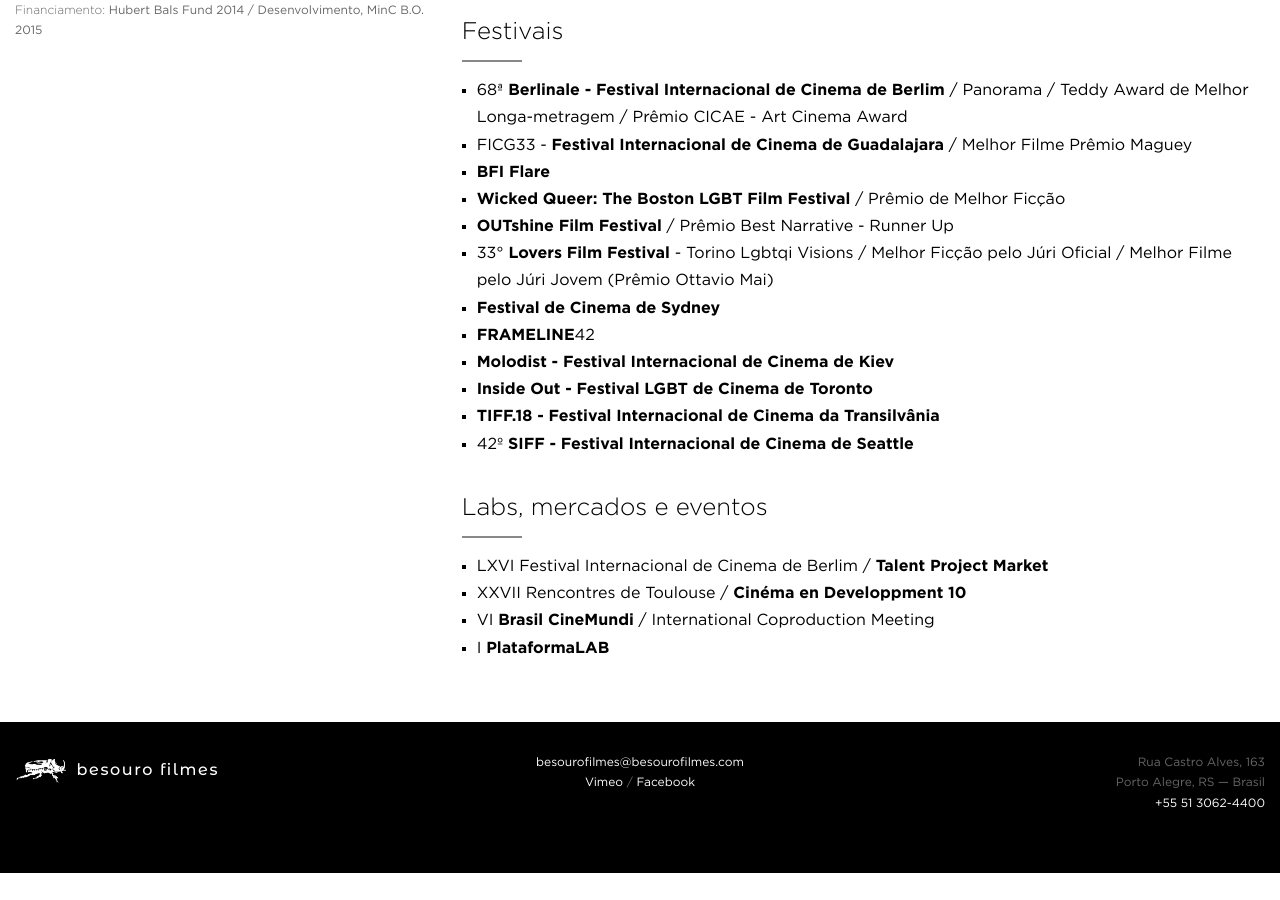
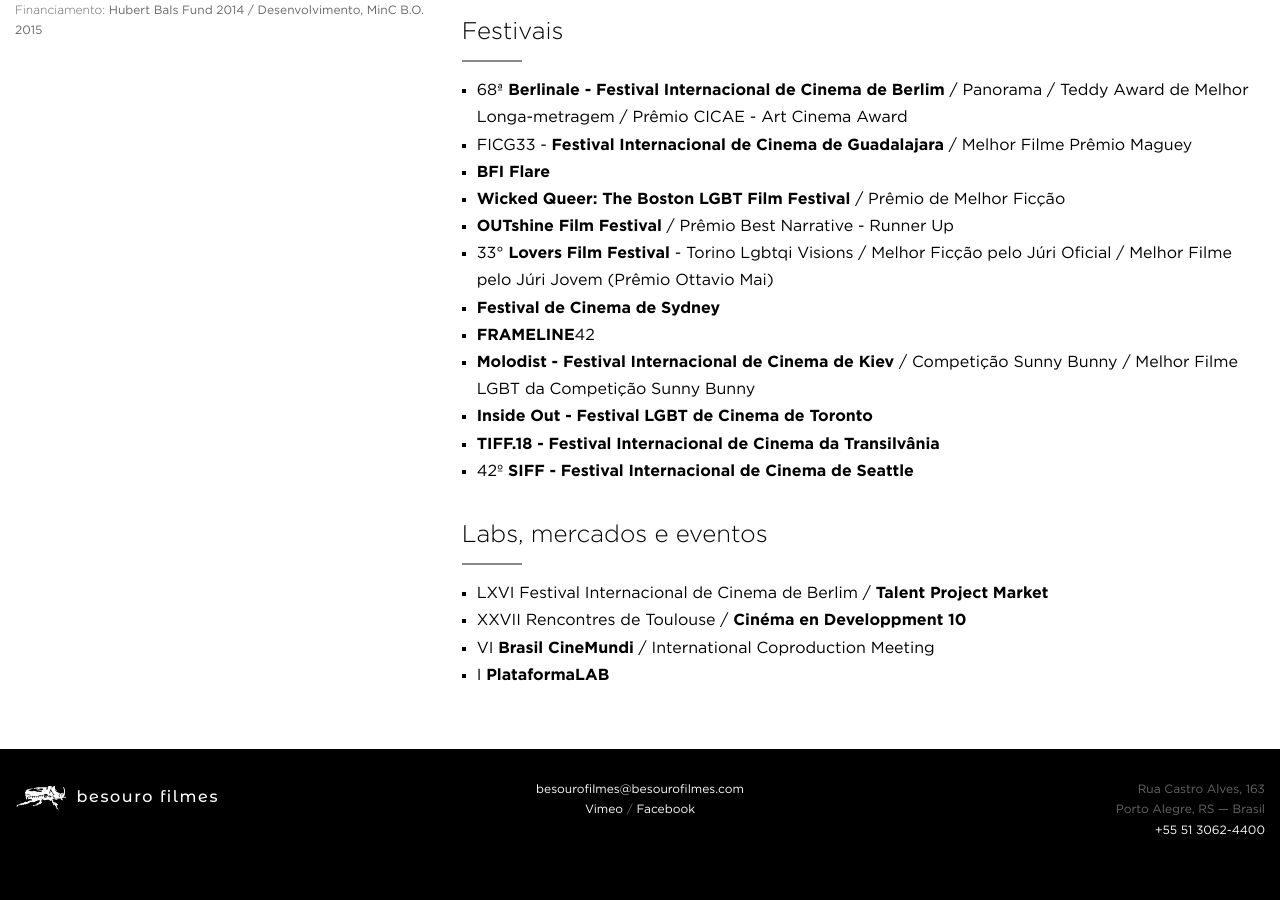
Before and after one commit to arthrfrts/besouro, a Jekyll site: the page built from _projects/tintabruta.md, in a window 1280 px wide and 900 px high, scrolled down 980 px. Built offline with Jekyll 4.4.1, drawn with Linux system fonts in a browser that asks for light colours; before the commit the page ends 1853 px from its top, so only the background shows below that.

Commit message:
Updated Tintabruta

```diff
--- a/_projects/tintabruta.md
+++ b/_projects/tintabruta.md
@@ -36,7 +36,7 @@
 * 33° **Lovers Film Festival** - Torino Lgbtqi Visions / Melhor Ficção pelo Júri Oficial / Melhor Filme pelo Júri Jovem (Prêmio Ottavio Mai)
 * **Festival de Cinema de Sydney**
 * **FRAMELINE**42
-* **Molodist - Festival Internacional de Cinema de Kiev**
+* **Molodist - Festival Internacional de Cinema de Kiev** / Competição Sunny Bunny / Melhor Filme LGBT da Competição Sunny Bunny
 * **Inside Out - Festival LGBT de Cinema de Toronto**
 * **TIFF.18 - Festival Internacional de Cinema da Transilvânia**
 * 42º **SIFF - Festival Internacional de Cinema de Seattle**
```
